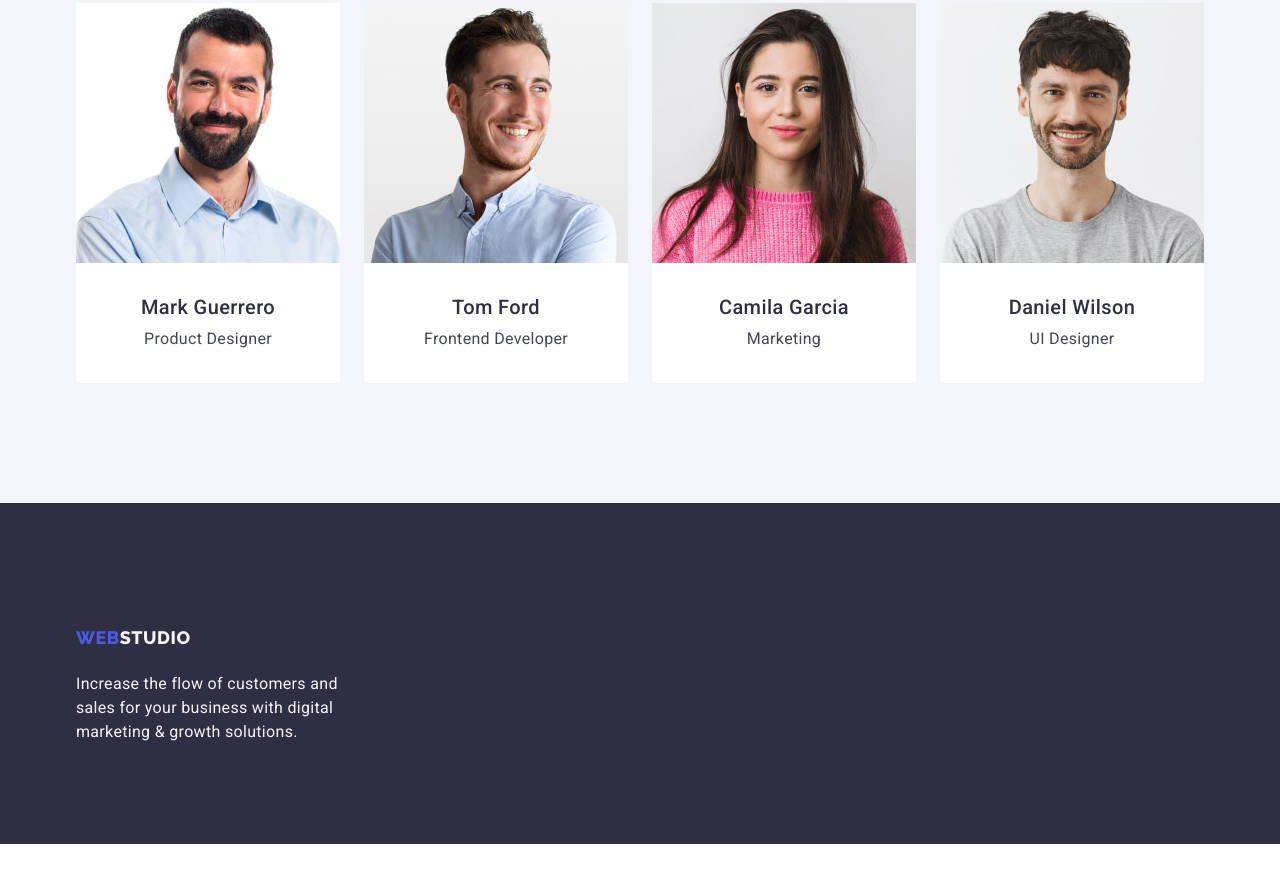
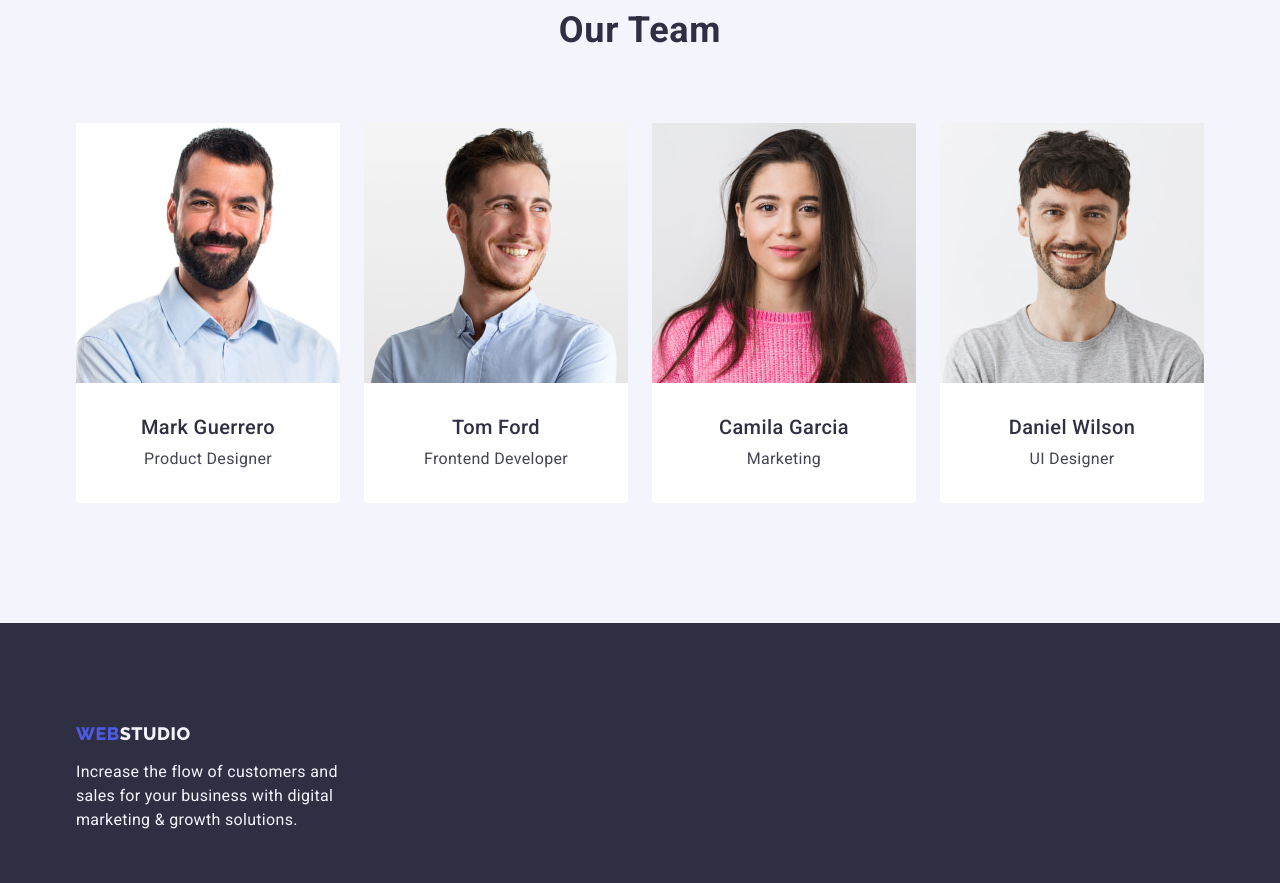
Before and after one commit to OleksiiChiiachenko/goit-markup-hw-03, a plain HTML site: page index.html in a window 1280 px wide. Shown: the part 1682-2565 px from the top of the page. Before the commit the page ends 2526 px from the top, so only its background shows below. Drawn offline with nearby package versions, Linux system fonts and the light colour scheme.

Commit message:
final-home-work-three

```diff
--- a/css/styles.css
+++ b/css/styles.css
@@ -130,8 +130,7 @@ button {
 
 }
 
-.header-logo-link,
-.footer-logo-link {
+.header-logo-link {
     color: var(--acent-color);
     font-family: "Raleway", sans-serif;
     font-style: normal;
@@ -355,6 +354,7 @@ button {
 
 .team {
     background-color: var(--light-bg-color);
+    padding: 120px 0;
 }
 
 .team-title {
@@ -481,6 +481,15 @@ button {
 
 .footer-logo-link {
     display: inline-block;
+    color: var(--acent-color);
+    font-family: "Raleway", sans-serif;
+    font-style: normal;
+    font-weight: 800;
+    font-size: 18px;
+    line-height: 1.17;
+    letter-spacing: 0.03em;
+    text-transform: uppercase;
+    margin-bottom: 16px;
 
 }
 
```
